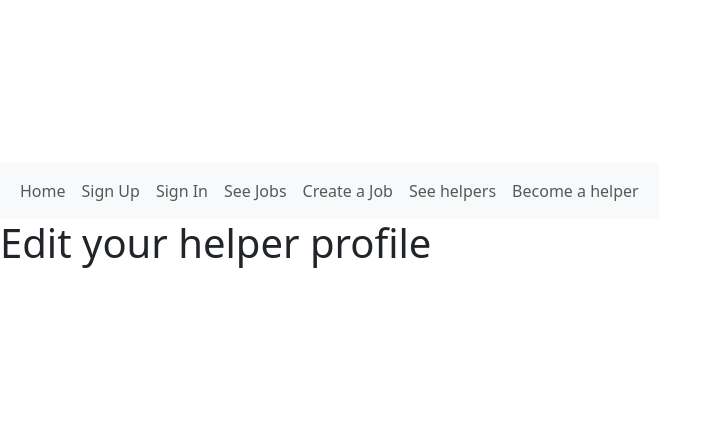
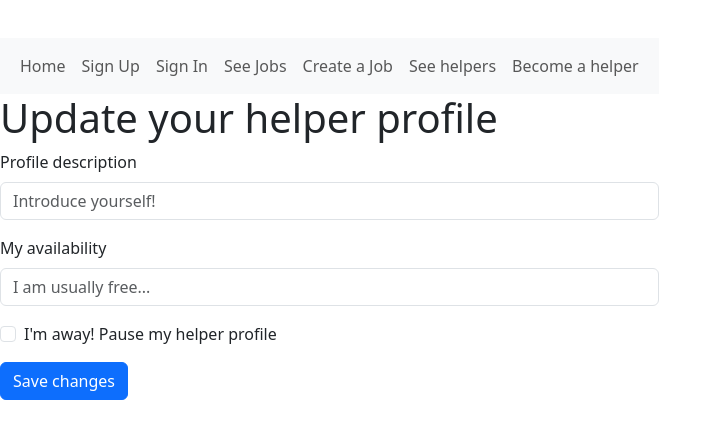
Before and after one commit to iris-noonan/local-heroes-frontend, a React (Vite) app: page /helpers/1/edit in a window 1280 px wide. Shown: the part 181-620 px from the top of the page, without its empty margins (0-722 px from the left). Built offline with nearby package versions, Linux system fonts and the light colour scheme; no server answers.

Commit message:
created a helper form and helper index and show pages

```diff
--- /dev/null
+++ b/src/components/HelperForm/HelperForm.jsx
@@ -0,0 +1,87 @@
+import Form from "react-bootstrap/Form"
+import Button from "react-bootstrap/Button"
+import { useParams } from "react-router-dom"
+import { useState } from "react"
+
+// Services
+import { create } from '../../services/helperService'
+
+const HelperForm = () => {
+
+    const [formData, setFormData] = useState({
+        profileDesc: '',
+        availability: '',
+        pauseMyProfile: false
+    })
+
+// Location variables
+    const { helperId } = useParams()
+
+// Event handlers
+    const handleChange = (e) => {
+        setFormData({ ...formData, [e.target.name]: e.target.value })
+    }
+
+    const handleSubmit = async (e) => {
+        e.preventDefault()
+        try {
+            await create(formData)
+        } catch (error) {
+            console.log(error)
+        }
+    }
+
+    return (
+        <main>
+            <h1>{ helperId ? 'Update' : 'Create' } your helper profile</h1>
+
+            <Form onSubmit={handleSubmit}>
+
+                <Form.Group className="mb-3">
+                    <Form.Label>Profile description</Form.Label>
+                    <Form.Control
+                        type="text"
+                        name="profileDesc"
+                        id="profileDesc"
+                        placeholder="Introduce yourself!"
+                        value={formData.profileDesc}
+                        onChange={handleChange}
+                    />
+                </Form.Group>
+
+                <Form.Group className="mb-3">
+                    <Form.Label>My availability</Form.Label>
+                    <Form.Control
+                        type="text"
+                        name="availability"
+                        id="availability"
+                        placeholder="I am usually free..."
+                        value={formData.availability}
+                        onChange={handleChange}
+                    />
+                </Form.Group>
+
+                { helperId
+                    ? <Form.Group className="mb-3" controlId="formBasicCheckbox">
+                        <Form.Check
+                            type="checkbox"
+                            name="pauseMyProfile"
+                            id="pauseMyProfile"
+                            label="I'm away! Pause my helper profile"
+                            value={formData.pauseMyProfile}
+                            onChange={handleChange}
+                        />
+                    </Form.Group>
+                    : ''
+                }
+
+                <Button variant="primary" type="submit">
+                    { helperId ? 'Save changes' : 'Create' }
+                </Button>
+
+            </Form>
+        </main>
+    )
+}
+
+export default HelperForm
--- a/src/pages/HelperCreate/HelperCreate.jsx
+++ b/src/pages/HelperCreate/HelperCreate.jsx
@@ -1,9 +1,11 @@
-
+import HelperForm from "../../components/HelperForm/HelperForm"
 
 const HelperCreate = () => {
 
     return (
-        <h1>Create your helper profile</h1>
+        <main>
+            <HelperForm />
+        </main>
     )
 }
 
--- a/src/pages/HelperDetails/HelperDetails.jsx
+++ b/src/pages/HelperDetails/HelperDetails.jsx
@@ -1,9 +1,41 @@
+import { useState, useEffect } from "react"
+import { useParams } from "react-router-dom"
 
+
+// Services
+import { show } from '../../services/helperService'
 
 const HelperDetails = () => {
 
+    const [helper, setHelper] = useState(null)
+    // const [errors, setErrors] = useState(null)
+
+    // Location variables
+    const { helperId } = useParams()
+
+    useEffect(() => {
+        const fetchHelper = async () => {
+            try {
+                const { data } = await show(helperId)
+                setHelper(data)
+            } catch (error) {
+                console.log(error)
+            }
+        }
+        fetchHelper()
+    }, [helperId])
+
     return (
-        <h1>Here is a helper profile</h1>
+        <main>
+            <section>
+                <p>Profile pic</p>
+                <h1>Username</h1>
+                <p>Location</p>
+                <p>Description goes here, I am free to help people, so please get in touch!</p>
+                <p><strong>My skills:</strong> Example, cooking, gardening</p>
+                <p><strong>Availability:</strong>Recently retired, so I can be quite flexible - can't do Wednesdays though.</p>
+            </section>
+        </main>
     )
 }
 
--- a/src/pages/HelperUpdate/HelperUpdate.jsx
+++ b/src/pages/HelperUpdate/HelperUpdate.jsx
@@ -1,10 +1,11 @@
-
-
+import HelperForm from "../../components/HelperForm/HelperForm"
 
 const HelperUpdate = () => {
 
     return (
-        <h1>Edit your helper profile</h1>
+        <main>
+            <HelperForm />
+        </main>
     )
 }
 
--- a/src/pages/HelpersList/HelpersList.jsx
+++ b/src/pages/HelpersList/HelpersList.jsx
@@ -1,14 +1,33 @@
-// import { useState, useEffect } from "react"
+import { useState, useEffect } from "react"
 // import { Link } from "react-router-dom"
 
 // Services
-// import { index } from "../../services/helperService"
+import { index } from "../../services/helperService"
 
 
 const HelperList = () => {
 
+    const [helpers, setHelpers] = useState([])
+
+    useEffect(() => {
+        const fetchHelpers = async () => {
+            try {
+                const { data } = await index()
+                setHelpers(data)
+            } catch (error) {
+                console.log(error)
+            }
+        }
+        fetchHelpers()
+    }, [])
+
     return (
-        <h1>Here is a list of nearby helpers</h1>
+        <main>
+            <h1>Here is a list of nearby helpers</h1>
+            { helpers.map((helper) => {
+                return <p key={helper._id}>{helper.profileDesc}</p>
+            })}
+        </main>
     )
 }
 
--- a/src/services/helperService.js
+++ b/src/services/helperService.js
@@ -8,9 +8,21 @@ export const index = () => {
 }
 
 // * Show
+export const show = (helperId) => {
+    return axios.get(`${BASE_URL}/${helperId}`)
+}
 
 // * Create
+export const create = (formData) => {
+    return axios.post(BASE_URL, formData)
+}
 
 // * Update
+export const update = (helperId, formData) => {
+    return axios.put(`${BASE_URL}/${helperId}`, formData)
+}
 
 // * Delete
+export const deleteHelper = (helperId) => {
+    return axios.delete(`${BASE_URL}/${helperId}`)
+}
```
Also changed, not shown: 1 other file (tests, documents, lock files or other folders).
